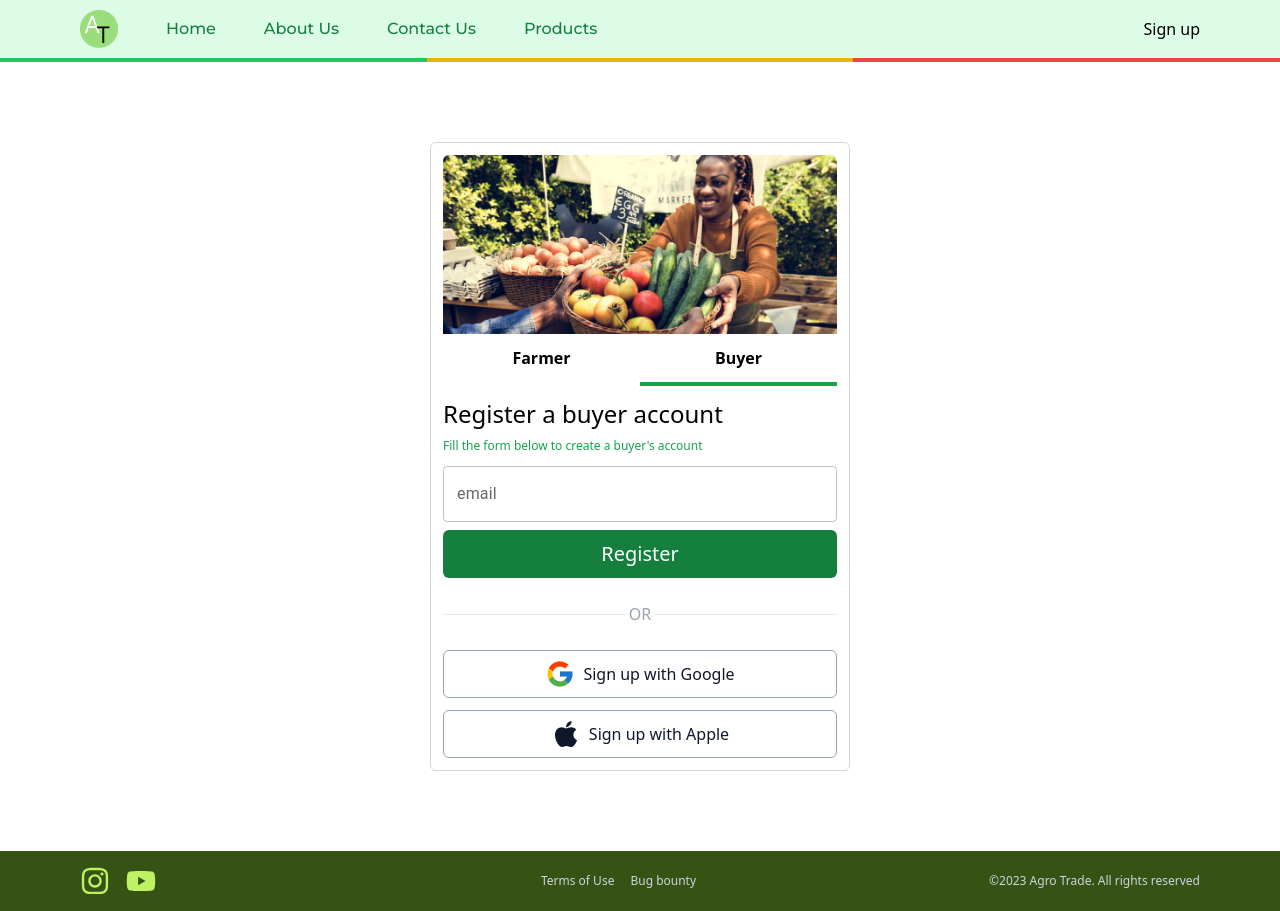
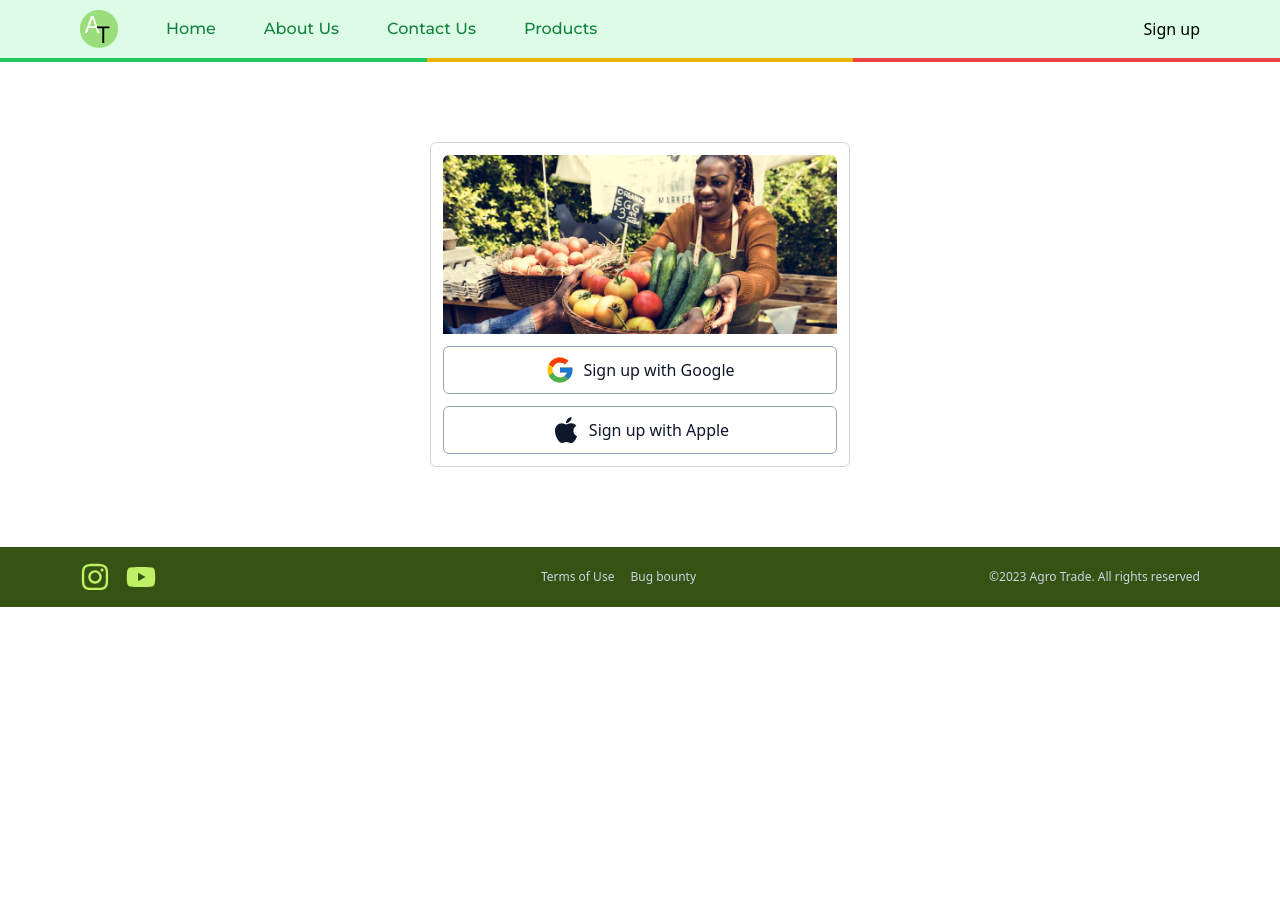
Before and after one commit to earlycodetech/agrotrade, a Next.js app: page /auth/signup in a window 1280 px wide. After the commit the page ends 800 px from the top, so only its background shows below. Built offline with nearby package versions, Linux system fonts and the light colour scheme; no server answers; some icons are missing.

Commit message:
removal of unused feature on /auth/signup.js

```diff
--- a/pages/auth/signup.js
+++ b/pages/auth/signup.js
@@ -10,11 +10,9 @@ import { signIn } from 'next-auth/react';
 import { useSession } from "next-auth/react";
 
 export default function Signup () {
-    const [tab,setTab] = useState('buyer');
     const {accountType,setAccountType} = useContext(AppContext);
-    const {data:session} = useSession();
 
-    const {handleBlur,handleChange, handleSubmit,touched,errors} = useFormik({
+    const {handleBlur,handleChange,handleSubmit,touched,errors} = useFormik({
         initialValues:{},
         onSubmit: () => {},
         validationSchema:null,
@@ -35,31 +33,6 @@ export default function Signup () {
                 src='/farm-trade.jpg' alt="farm trade"/>
 
                 <div className="flex flex-col gap-5 md:gap-3">
-                    <ul className="grid grid-cols-2">
-                        <li
-                        className={`text-center font-bold pb-3 cursor-pointer ${tab == 'farmer' ? styles.tabColor : null}`}
-                        onClick={() => setTab('farmer')}>Farmer</li>
-                        <li
-                        className={`text-center font-bold pb-3 cursor-pointer ${tab == 'buyer' ? styles.tabColor : null}`}
-                        onClick={() => setTab('buyer')}>Buyer</li>
-                    </ul>
-
-                    <div className="flex flex-col gap-2">
-                        <h2 className="text-2xl">{`Register a ${tab} account`}</h2>
-                        <p className="text-xs text-green-600">{`Fill the form below to create a ${tab}'s account`}</p>
-                    </div>
-
-                    <form>
-                        <div className="mb-2">
-                            <TextField className="w-full" type="email" variant="outlined" label="email"/>
-                        </div>
-                        <button className="h-[48px] w-full flex justify-center items-center bg-green-700 text-white text-xl rounded-md">Register</button>
-                    </form>
-
-                    {/* OR seperator */}
-                    <div className="separator"> <span className='text-gray-400 my-3'>OR</span> </div>
-
-                    {/* social signup */}
                     <div className="flex flex-col gap-3">
                         <button
                         onClick={() => signIn('google')}
```
Also changed, not shown: 1 other file (tests, documents, lock files or other folders).
